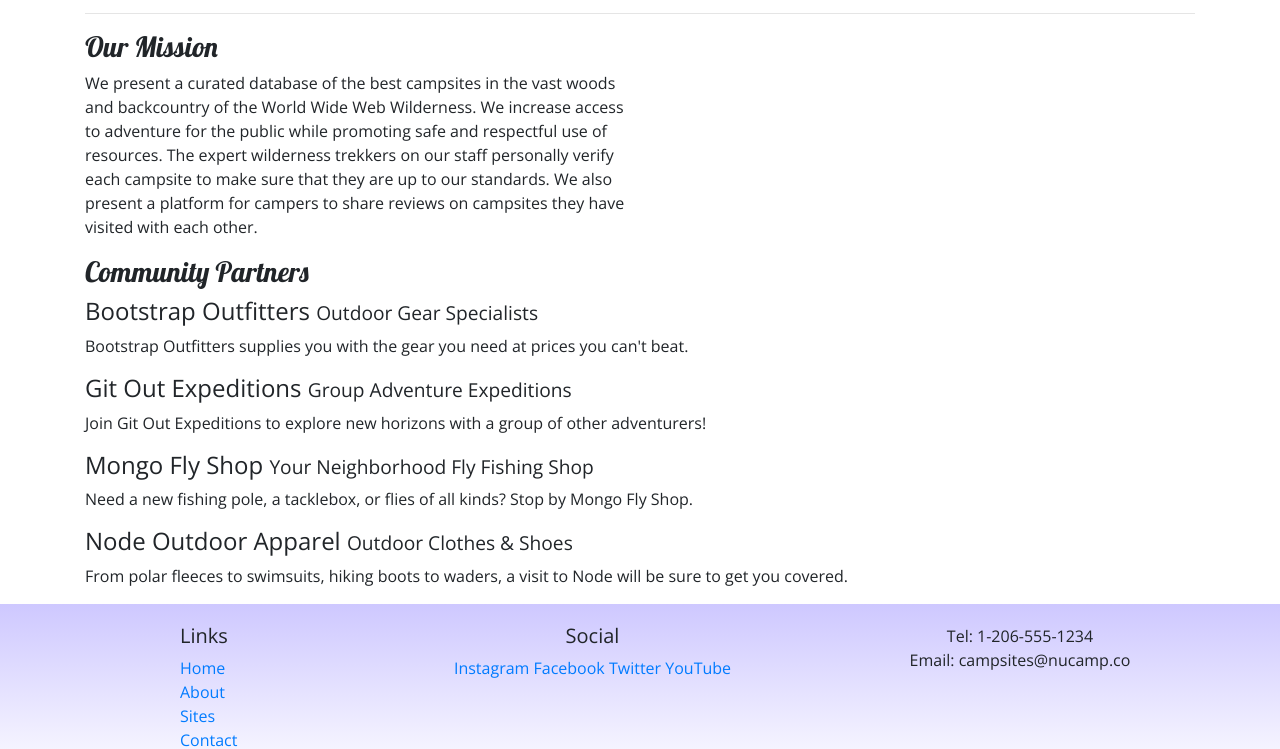
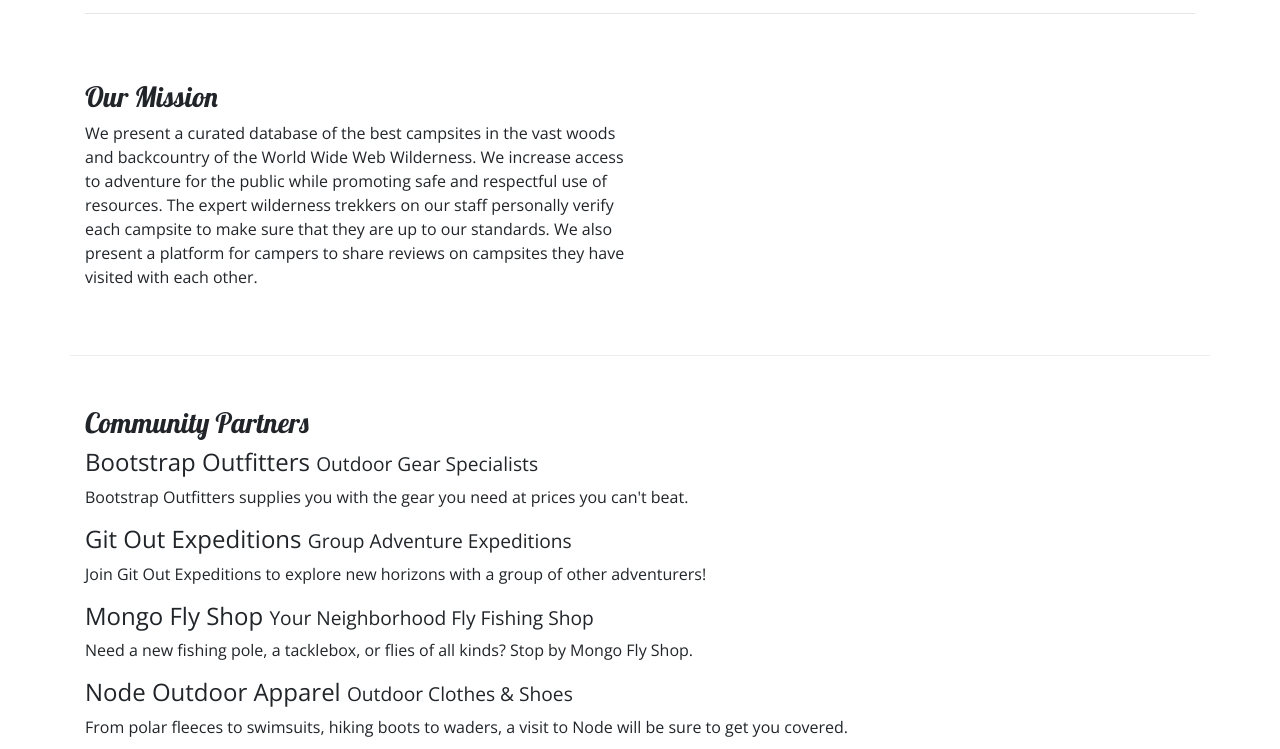
Before and after one commit to 3sc0b3d0/nucampsite, a website: page aboutus.html in a window 1280 px wide. Shown: the part 236-985 px from the top of the page. Drawn offline with nearby package versions, Linux system fonts and the light colour scheme.

Commit message:
git commit -m "added row-content"

```diff
--- a/aboutus.html
+++ b/aboutus.html
@@ -35,14 +35,14 @@
             </div>
         </div>
 
-        <div class="row">
+        <div class="row row-content">
             <div class="col-sm-6">
                 <h3>Our Mission</h3>
                 <p>We present a curated database of the best campsites in the vast woods and backcountry of the World Wide Web Wilderness. We increase access to adventure for the public while promoting safe and respectful use of resources. The expert wilderness trekkers on our staff personally verify each campsite to make sure that they are up to our standards. We also present a platform for campers to share reviews on campsites they have visited with each other.</p>
             </div>
         </div>
 
-        <div class="row">
+        <div class="row row-content">
             <div class="col">
                 <h3>Community Partners</h3>
                 <h4>Bootstrap Outfitters <small>Outdoor Gear Specialists</small></h4>
```
